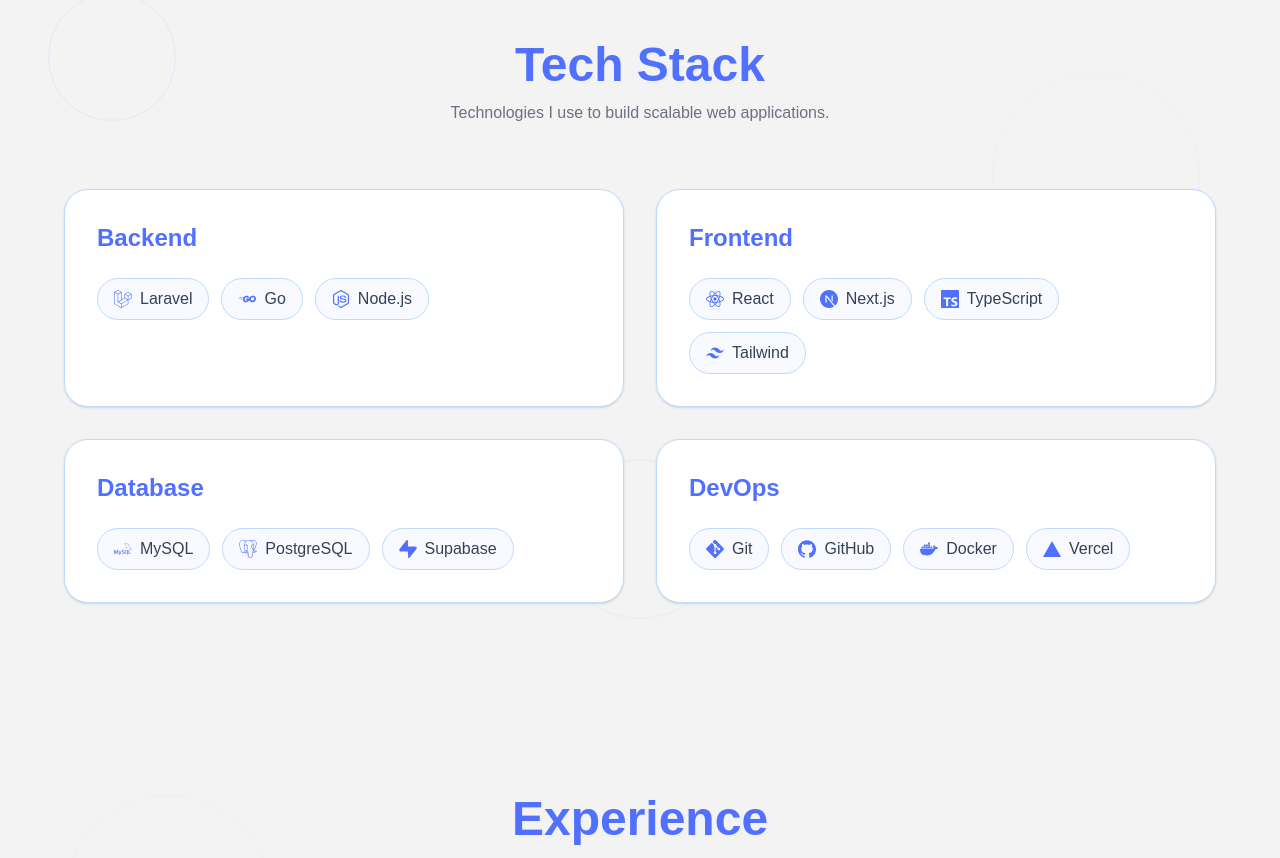
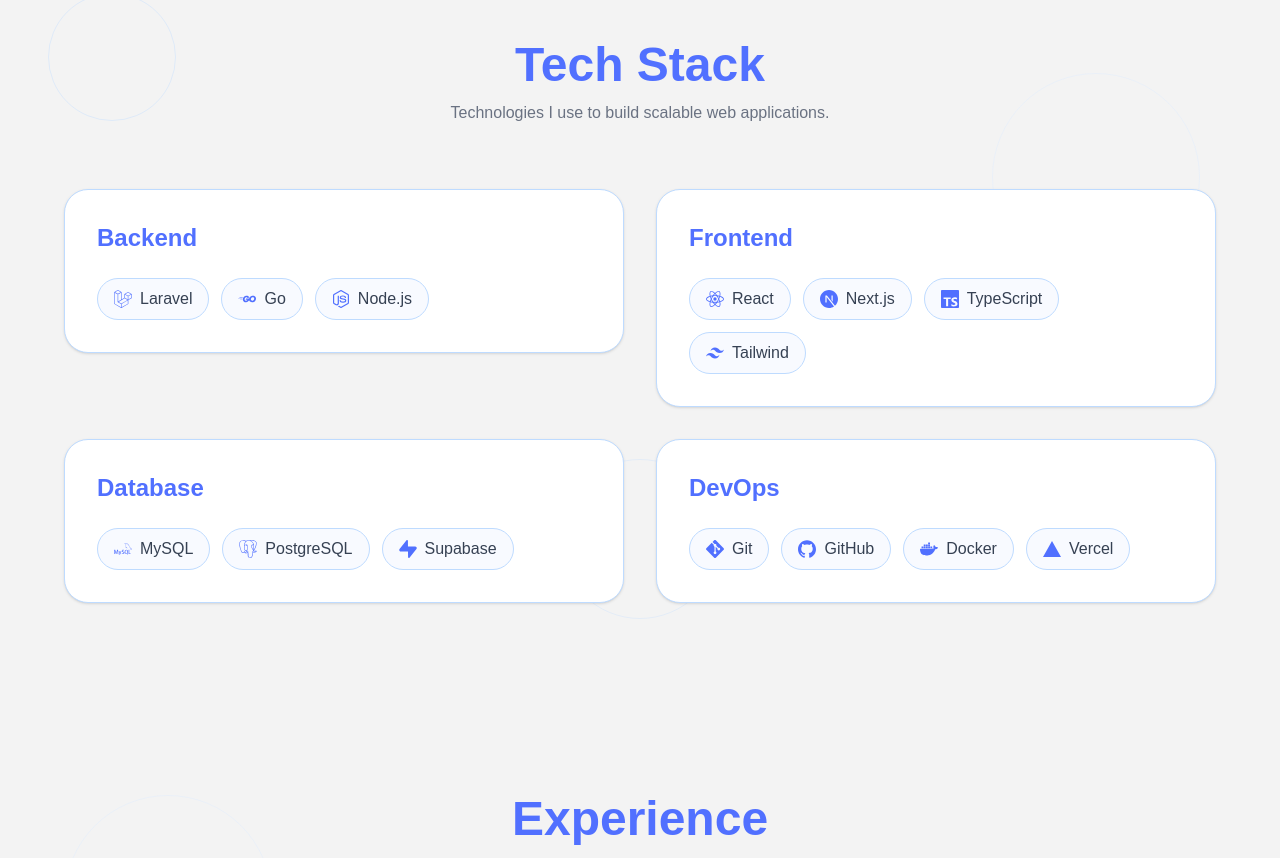
Before and after one commit to FamilyJewelsRuined/website-potfolio-nodatabase, a Next.js app: page / in a window 1280 px wide. Shown: the part 1655-2513 px from the top of the page. Built offline with nearby package versions, Linux system fonts and the light colour scheme; no server answers; the database is empty.

Commit message:
animation on scroll

```diff
--- a/components/Experience.tsx
+++ b/components/Experience.tsx
@@ -8,6 +8,7 @@
   SiFlutter,
   SiTailwindcss,
 } from "react-icons/si";
+import ScrollReveal from "./ScrollReveal";
 
 interface Experience {
   title: string;
@@ -70,7 +71,7 @@
 
       {/* Heading */}
 
-      <div className="relative z-10 mx-auto mb-16 max-w-6xl text-center">
+      <ScrollReveal preset="fadeUp" className="relative z-10 mx-auto mb-16 max-w-6xl text-center">
 
         <h2 className="text-5xl font-bold text-[#5170FF]">
           Experience
@@ -80,7 +81,7 @@
           Building software for clients and teams.
         </p>
 
-      </div>
+      </ScrollReveal>
 
       {/* Timeline */}
 
@@ -92,10 +93,12 @@
 
         <div className="space-y-12">
 
-          {experiences.map((job) => (
+          {experiences.map((job, i) => (
 
-            <div
+            <ScrollReveal
               key={job.company}
+              preset="slideLeft"
+              delay={i * 0.15}
               className="relative pl-20"
             >
 
@@ -183,7 +186,7 @@
 
               </div>
 
-            </div>
+            </ScrollReveal>
 
           ))}
 
--- a/components/Profile.tsx
+++ b/components/Profile.tsx
@@ -4,6 +4,7 @@
 import Image from 'next/image';
 import akbarImage from '../assets/akbar.png';
 import Link from "next/link";
+import ScrollReveal from "./ScrollReveal";
 
 interface GreetingProps {
   initialName?: string;
@@ -24,23 +25,32 @@
 
         {/* Left Column: About Me */}
         <div style={{ color: "#5170FF", fontFamily: "segoe ui", textAlign: "left" }} className="flex-1">
+          <ScrollReveal preset="fadeUp">
             <h1 style={{ fontSize: "60px", fontWeight: "bold", marginBottom: "1rem" }}>About Me</h1>
+          </ScrollReveal>
+          <ScrollReveal preset="fadeUp" delay={0.1}>
             <p style={{  color: "#131313ff", fontSize: "20px", textAlign: "justify", lineHeight: "1.6" }}>
               I hear the drums echoin' tonight But she hears only whispers of some quiet conversation. She's comin' in, 12:30 flight The moonlit wings reflect the stars that guide me towards salvation. I stopped an old man along the way Hopin' to find some old forgotten words or ancient melodies. He turned to me as if to say "Hurry, boy, it's waitin' there for u"
             </p>
+          </ScrollReveal>
 
           <hr className="my-8 border-t-2 border-[#5170FF]/20" />
 
+          <ScrollReveal preset="fadeUp">
             <h2 style={{ fontSize: "40px", fontWeight: "bold", marginBottom: "1rem" }}>Hobbies</h2>
+          </ScrollReveal>
+          <ScrollReveal preset="fadeUp" delay={0.1}>
             <div className="flex flex-wrap gap-3">
               <p style={{  color: "#131313ff", fontSize: "20px", textAlign: "justify", lineHeight: "1.6" }}>
               Dedicated to minimizing total cost of ownership and maximizing budget efficiency. Driven to eliminate operational friction through continuous process improvement. Early adopter of emerging tech stacks to maintain competitive advantage. Focused on automating routine tasks to accelerate delivery and reduce manual effort. Passionate about deep-diving into complex, niche domains to uncover unique solutions.
             </p>
             </div>
+          </ScrollReveal>
         </div>
 
         {/* Right Column: Education Box */}
-        <div className="flex-1 md:max-w-md border-2 border-[#5170FF] rounded-2xl p-8 shadow-sm flex flex-col gap-6 font-sans">
+        <ScrollReveal preset="slideRight" delay={0.2} className="flex-1 md:max-w-md">
+          <div className="border-2 border-[#5170FF] rounded-2xl p-8 shadow-sm flex flex-col gap-6 font-sans h-full">
 
             <div>
               <h2 className="text-[#5170FF] text-2xl font-bold mb-2 border-b-2 border-gray-100 pb-2">Education</h2>
@@ -75,6 +85,7 @@
             </div>
 */}
           </div>
+        </ScrollReveal>
 
       </div>
     </div>
--- /dev/null
+++ b/components/ProjectGrid.tsx
@@ -0,0 +1,65 @@
+"use client";
+
+import ScrollReveal from "./ScrollReveal";
+
+interface Project {
+  id: string;
+  title: string;
+  short_description: string;
+  thumbnail_url?: string;
+  github_url?: string;
+  demo_url?: string;
+}
+
+interface ProjectGridProps {
+  projects: Project[];
+}
+
+export default function ProjectGrid({ projects }: ProjectGridProps) {
+  return (
+    <div className="grid grid-cols-1 md:grid-cols-2 lg:grid-cols-3 gap-8">
+      {projects.map((project, i) => (
+        <ScrollReveal
+          key={project.id}
+          preset="scaleUp"
+          delay={i * 0.1}
+          as="article"
+          className="bg-white border-2 border-blue-100 rounded-2xl overflow-hidden shadow-sm flex flex-col"
+        >
+          <div className="w-full h-48 relative border-b-2 border-gray-100">
+            {project.thumbnail_url ? (
+              <img
+                src={project.thumbnail_url}
+                alt={project.title}
+                className="w-full h-full object-cover"
+              />
+            ) : (
+              <div style={{ width: '100%', height: '100%', display: 'flex', alignItems: 'center', justifyContent: 'center', color: '#52525b' }}>
+                No Image
+              </div>
+            )}
+          </div>
+          <div className="p-6 flex flex-col flex-grow">
+            <h2 className="text-[#5170FF] text-2xl font-bold mb-2">{project.title}</h2>
+            <p className="text-gray-700 text-sm leading-relaxed flex-grow">{project.short_description}</p>
+
+            {(project.github_url || project.demo_url) && (
+              <div style={{ color: '#5170FF', display: 'flex', gap: '1rem', marginTop: '1.5rem' }}>
+                {project.github_url && (
+                  <a href={project.github_url} target="_blank" rel="noopener noreferrer" style={{ color: 'var(--accent)', textDecoration: 'none', fontSize: '0.9rem', fontWeight: '500' }}>
+                    GitHub ↗
+                  </a>
+                )}
+                {project.demo_url && (
+                  <a href={project.demo_url} target="_blank" rel="noopener noreferrer" style={{ color: 'var(--accent)', textDecoration: 'none', fontSize: '0.9rem', fontWeight: '500' }}>
+                    Live Demo ↗
+                  </a>
+                )}
+              </div>
+            )}
+          </div>
+        </ScrollReveal>
+      ))}
+    </div>
+  );
+}
--- /dev/null
+++ b/components/ScrollReveal.tsx
@@ -0,0 +1,85 @@
+"use client";
+
+import { motion, type Variants } from "framer-motion";
+import { type ReactNode } from "react";
+
+// ── Preset animation variants ──────────────────────────────
+const presets = {
+  fadeUp: {
+    hidden: { opacity: 0, y: 40 },
+    visible: { opacity: 1, y: 0 },
+  },
+  fadeIn: {
+    hidden: { opacity: 0 },
+    visible: { opacity: 1 },
+  },
+  scaleUp: {
+    hidden: { opacity: 0, scale: 0.92 },
+    visible: { opacity: 1, scale: 1 },
+  },
+  slideLeft: {
+    hidden: { opacity: 0, x: -60 },
+    visible: { opacity: 1, x: 0 },
+  },
+  slideRight: {
+    hidden: { opacity: 0, x: 60 },
+    visible: { opacity: 1, x: 0 },
+  },
+} satisfies Record<string, Variants>;
+
+type Preset = keyof typeof presets;
+
+// ── Props ──────────────────────────────────────────────────
+interface ScrollRevealProps {
+  children: ReactNode;
+  /** Choose a built-in animation preset */
+  preset?: Preset;
+  /** Supply custom variants to override a preset */
+  variants?: Variants;
+  /** 0–1 fraction of element visible before triggering */
+  threshold?: number;
+  /** Extra delay in seconds (useful for staggering siblings) */
+  delay?: number;
+  /** Animation duration in seconds */
+  duration?: number;
+  /** If true, animate only on first entry (default: true) */
+  once?: boolean;
+  /** Semantic HTML tag to render */
+  as?: "div" | "section" | "article" | "header" | "footer" | "li" | "span";
+  className?: string;
+  style?: React.CSSProperties;
+}
+
+export default function ScrollReveal({
+  children,
+  preset = "fadeUp",
+  variants,
+  threshold = 0.15,
+  delay = 0,
+  duration = 0.6,
+  once = true,
+  as = "div",
+  className,
+  style,
+}: ScrollRevealProps) {
+  const MotionTag = motion[as];
+  const chosen = variants ?? presets[preset];
+
+  return (
+    <MotionTag
+      variants={chosen}
+      initial="hidden"
+      whileInView="visible"
+      viewport={{ once, amount: threshold }}
+      transition={{
+        duration,
+        delay,
+        ease: [0.25, 0.1, 0.25, 1],
+      }}
+      className={className}
+      style={style}
+    >
+      {children}
+    </MotionTag>
+  );
+}
--- a/components/Stack.tsx
+++ b/components/Stack.tsx
@@ -19,6 +19,7 @@
   SiDocker,
   SiVercel,
 } from "react-icons/si";
+import ScrollReveal from "./ScrollReveal";
 
 interface TechCategory {
   title: string;
@@ -79,7 +80,7 @@
 
       {/* Heading */}
 
-      <div className="relative z-10 mx-auto mb-16 max-w-6xl text-center">
+      <ScrollReveal preset="fadeUp" className="relative z-10 mx-auto mb-16 max-w-6xl text-center">
 
         <h2 className="text-5xl font-bold text-[#5170FF]">
           Tech Stack
@@ -89,16 +90,20 @@
           Technologies I use to build scalable web applications.
         </p>
 
-      </div>
+      </ScrollReveal>
 
       {/* Cards */}
 
       <div className="relative z-10 mx-auto grid max-w-6xl gap-8 md:grid-cols-2">
 
-        {stack.map((category) => (
+        {stack.map((category, i) => (
 
+          <ScrollReveal
+            key={category.title}
+            preset="scaleUp"
+            delay={i * 0.1}
+          >
             <div
-            key={category.title}
               className="rounded-3xl border border-blue-200 bg-white p-8 shadow-sm transition hover:-translate-y-1 hover:shadow-xl"
             >
 
@@ -129,6 +134,7 @@
               </div>
 
             </div>
+          </ScrollReveal>
 
         ))}
 
--- a/package.json
+++ b/package.json
@@ -11,6 +11,7 @@
   "dependencies": {
     "@supabase/ssr": "^0.12.3",
     "@supabase/supabase-js": "^2.110.7",
+    "framer-motion": "^12.42.2",
     "next": "16.2.10",
     "react": "19.2.4",
     "react-dom": "19.2.4",
```
Also changed, not shown: app/page.tsx (+9 -40 lines), components/Hero.tsx (+13 -4 lines), 1 other file (tests, documents, lock files or other folders). Lines whose indentation alone changed are shown as unchanged.
